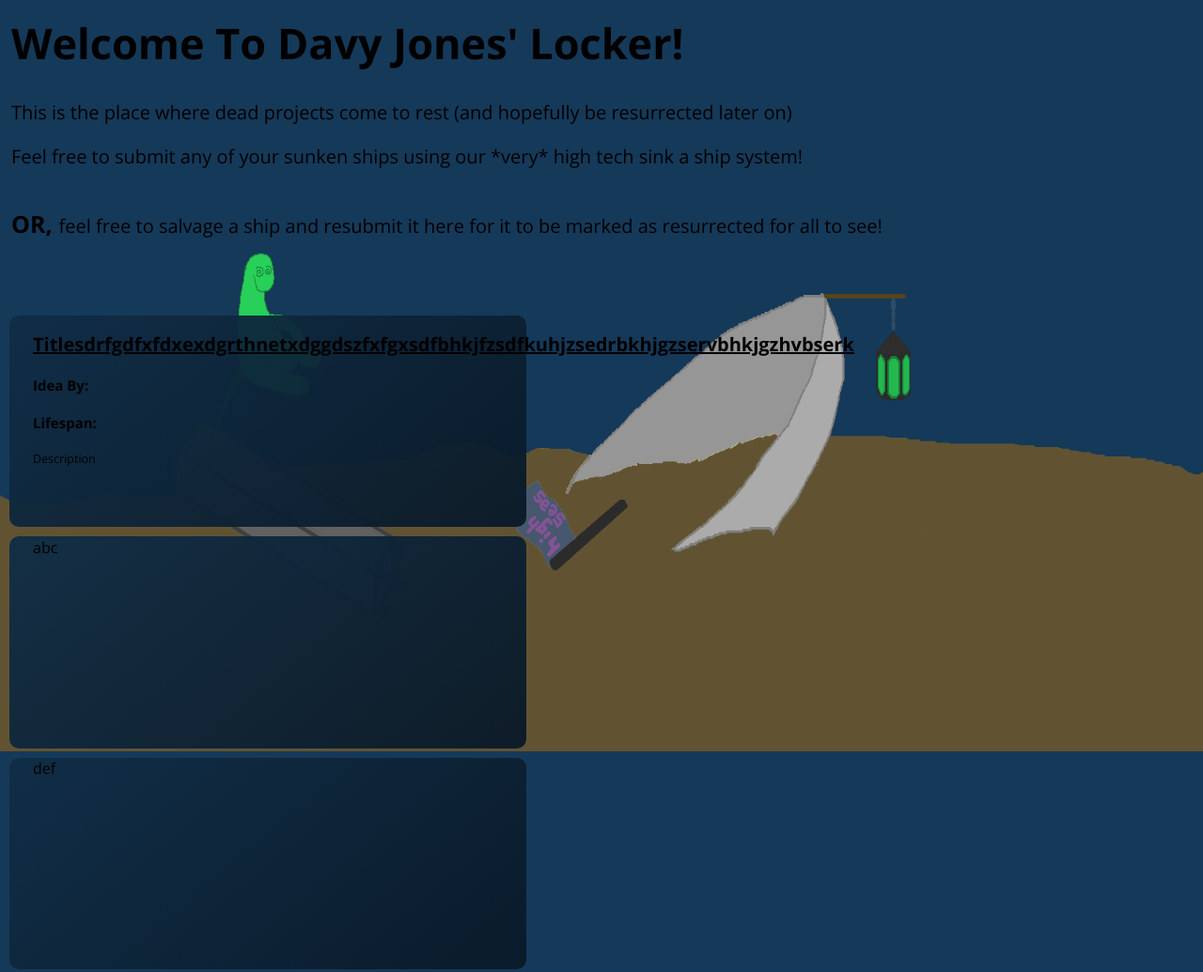
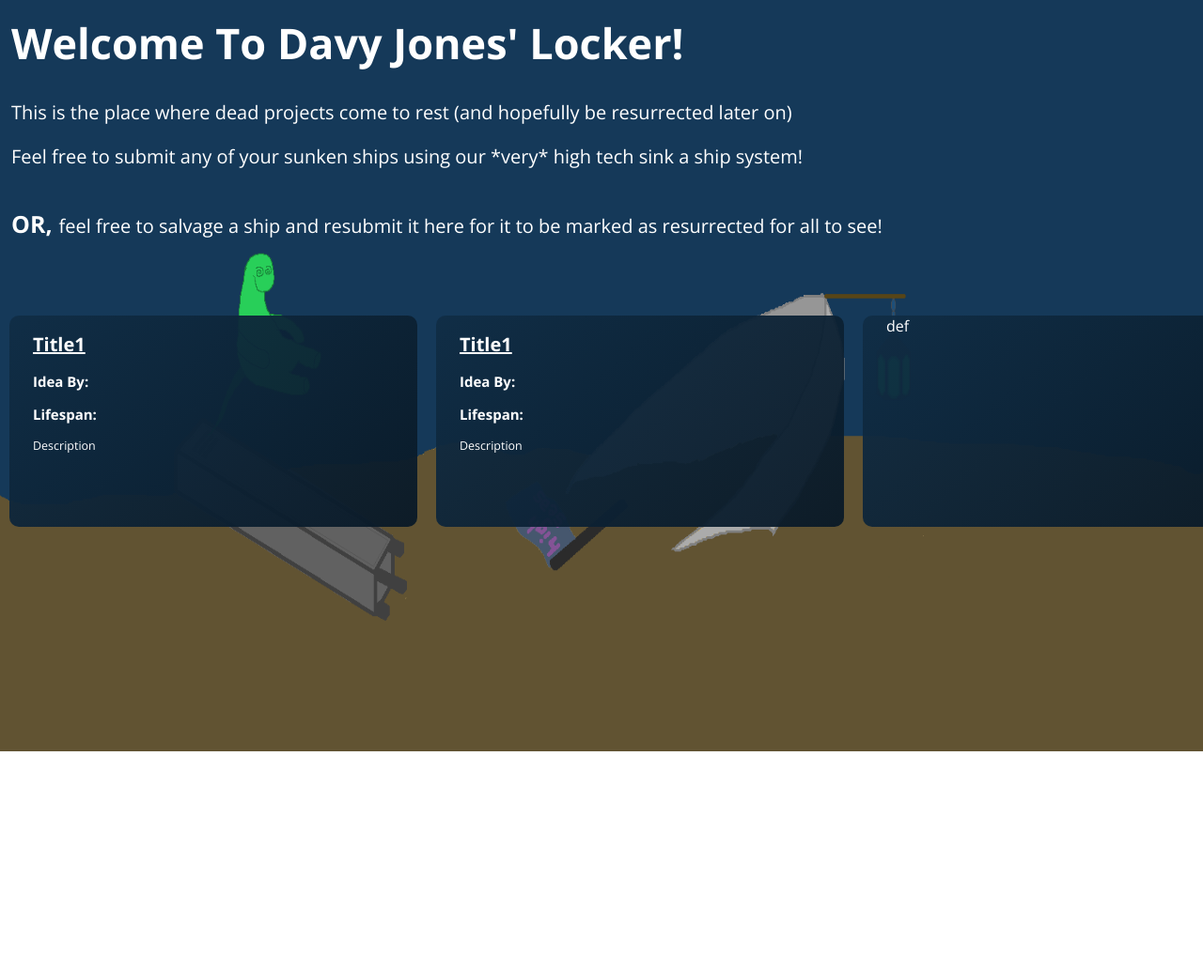
Before and after one commit to Jam12390/Davy-Jones-Locker, a plain HTML site: page index.html in a window 1280 px wide. Shown: the top 1035 px of the page at 94% size. After the commit the page ends 800 px from the top, so only its background shows below. Drawn offline with nearby package versions, Linux system fonts and the light colour scheme.

Commit message:
jank-heaven

```diff
--- a/index.html
+++ b/index.html
@@ -20,16 +20,21 @@
         <div style="height: 50px;"></div>
 
         <div class="card-container">
+            <div class="sunken-card" id="MyProj0">
+                <h2 class="c-title" id="t1">Title1</h2>
+                <h3 class="c-subtitle" id="ib1">Idea By:</h3>
+                <h3 class="c-subtitle" id="ls1">Lifespan:</h3>
+                <p class="c-description" id="d1">Description</p>
+            </div>
             <div class="sunken-card" id="MyProj1">
-                <h2 class="c-title">Titlesdrfgdfxfdxexdgrthnetxdggdszfxfgxsdfbhkjfzsdfkuhjzsedrbkhjgzservbhkjgzhvbserk</h2>
-                <h4 class="c-subtitle">Idea By:</h4>
-                <h4 class="c-subtitle">Lifespan:</h4>
-                <p class="c-description">Description</p>
+                <h2 class="c-title" id="t2">Title1</h2>
+                <h3 class="c-subtitle" id="ib2">Idea By:</h3>
+                <h3 class="c-subtitle" id="ls2">Lifespan:</h3>
+                <p class="c-description" id="d2">Description</p>
             </div>
-            <div class="sunken-card" id="MyProj2">abc</div>
-            <div class="sunken-card" id="MyProj3">def</div>
-            <div class="sunken-card" id="MyProj4">ghi</div>
-            <div class="sunken-card" id="MyProj5">jkl</div>
+            <div class="sunken-card" id="MyProj2">def</div>
+            <div class="sunken-card" id="MyProj3">ghi</div>
+            <div class="sunken-card" id="MyProj4">jkl</div>
         </div>
     </body>
 
--- a/script.js
+++ b/script.js
@@ -1,22 +1,25 @@
 const supabaseq = supabase.createClient("https://ianimjsvtbggesdvqlnx.supabase.co","eyJhbGciOiJIUzI1NiIsInR5cCI6IkpXVCJ9.eyJpc3MiOiJzdXBhYmFzZSIsInJlZiI6ImlhbmltanN2dGJnZ2VzZHZxbG54Iiwicm9sZSI6ImFub24iLCJpYXQiOjE3MzgwNjMyMTQsImV4cCI6MjA1MzYzOTIxNH0.cQ2ijTsFX0zaNwpe5XYj2erFzBltdb6iXpiJXA1X44k")
 
-allCards = document.getElementsByClassName('.sunken-card');
-cardElements = [];
-for(let i=0; i < allCards.length; i++){
-    currentCard = allCards[i];
-    //TODO: FINISH
+async function getMyProjects(){
+    let {data, error} = await supabaseq.from('projects').select('*').lte('id', 5);
+    myCards = document.getElementsByClassName('sunken-card');
+    if(error) console.log(error);
+    let counter = 1;
+    data.forEach(
+        (element) => {
+            console.log(element);
+            document.getElementById("t"+counter.toString()).innerHTML = element.title;
+            document.getElementById("ib"+counter.toString()).innerHTML = "placeholder";
+            document.getElementById("ls"+counter.toString()).innerHTML = element.created_at + "-" + element.time_it_died;
+            document.getElementById("d"+counter.toString()).innerHTML = element.description;
+            counter += 1;
+        }
+    );
+    // else{
+    //     for(let x=0; x < data.length; x++){
+    //         myCards[x].array.forEach(element => {
+    //             console.log(element)
+    //         });
+    //     }
+    // }
 }
-
-function hasOverflowed(element){
-    return element.scrollWidth > element.clientWidth;
-}
-
-function fixOverflowingElements(){
-    page('.sunken-card')
-}
-
-async function getMyProjects(){
-    let {data, error} = await supabaseq.from('projects').select('*');
-    if(error) console.log(error);
-    else console.log(data);
-}
--- a/style.css
+++ b/style.css
@@ -26,13 +26,17 @@ body{
 }
 
 .card-container{
-    display: inline-block;
+    display: flex;
+    overflow-x: hidden;
+    white-space: nowrap;
+    width: 100vw;
 }
 
 .sunken-card{
     background: linear-gradient(140deg, rgba(16, 45, 70, 0.95), rgba(9, 25, 39, 0.95));
     border-radius: 10px;
-    width: 500px;
+    min-width: 30vw;
+    max-width: 30vw;
     height: 200px;
     padding: 0.5px 25px 25px 25px;
     margin: 10px;
@@ -42,6 +46,9 @@ body{
     font-size: 20px;
     padding: 0 0 0 0;
     text-decoration: underline;
+    white-space: nowrap;
+    text-overflow: ellipsis;
+    overflow: hidden;
 }
 
 .c-title:hover{
@@ -65,3 +72,7 @@ body{
 #OR{
     font-size: 25px;
 }
+
+p, h1, h2, h3, h4, h5, h6, ul, ol, div {
+    color: #FFFFFF;
+}
```
